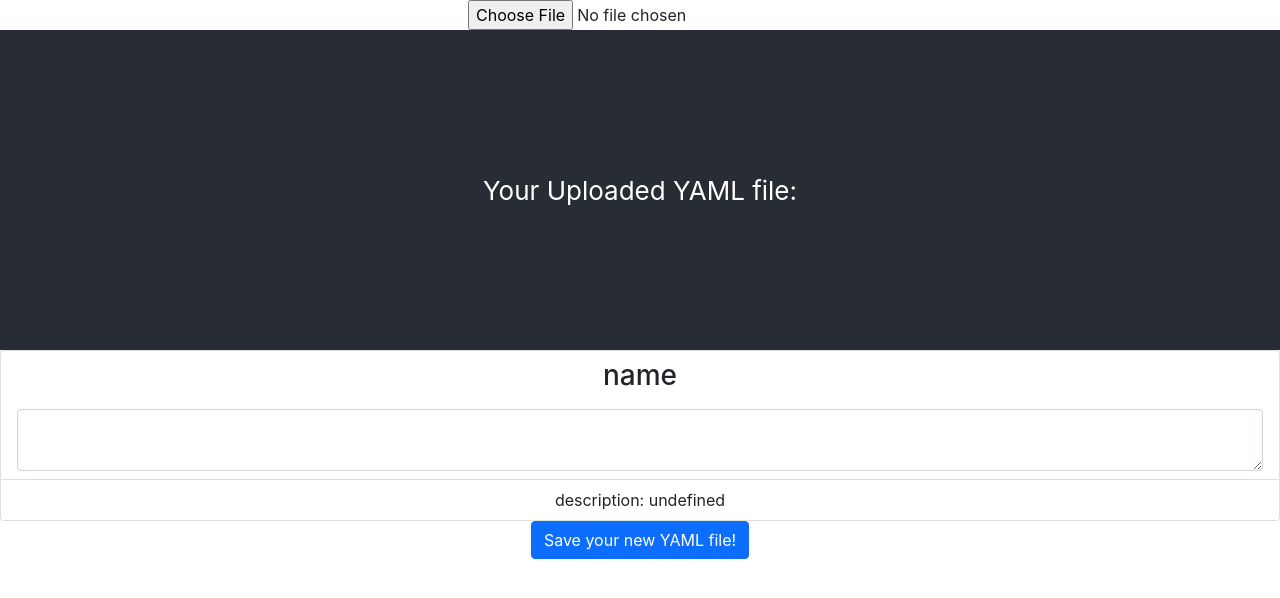
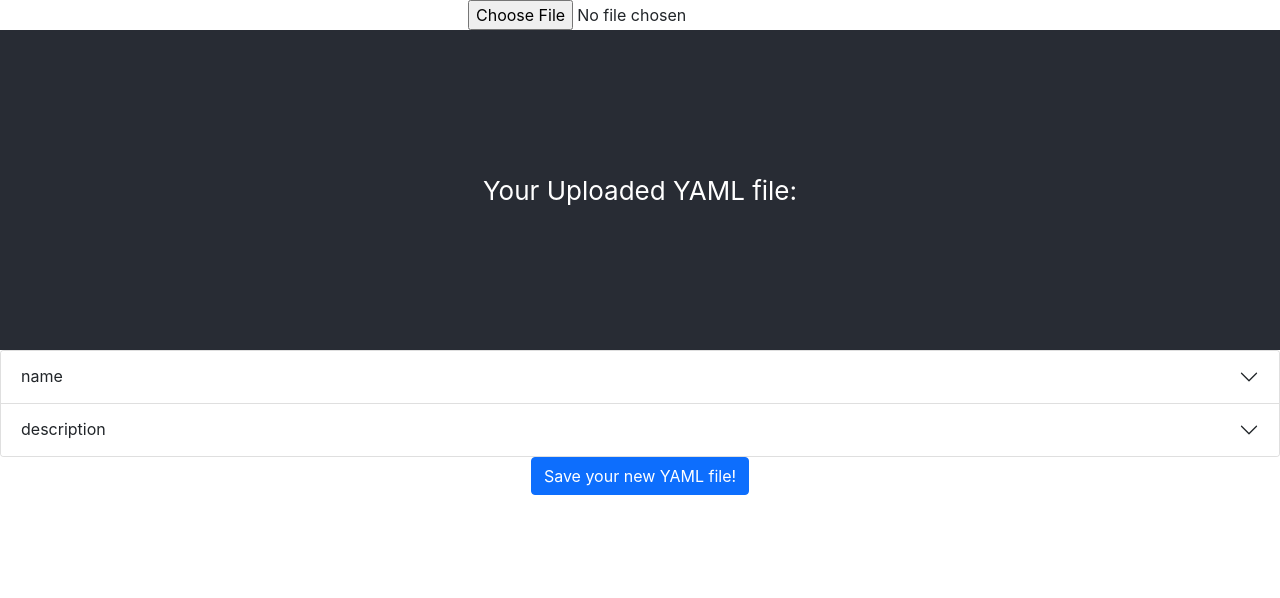
Before and after one commit to Cragmatic/KMK_yaml_editor, a React (Create React App) app: page / in a window 1280 px wide. Shown: the top 598 px of the page. Built offline with nearby package versions, Linux system fonts and the light colour scheme.

Commit message:
Changed ListItems to using an Accordion - Updated inline styles to re-create style in the new format

```diff
--- a/src/App.tsx
+++ b/src/App.tsx
@@ -1,7 +1,7 @@
 import React, { useState } from "react";
 import YAML from "yaml";
 import "./App.css";
-import { Button, Form, ListGroup } from "react-bootstrap";
+import { Button, Form, Accordion } from "react-bootstrap";
 import FileSaver from "file-saver";
 
 function App(): JSX.Element {
@@ -117,8 +117,10 @@ function App(): JSX.Element {
             ></input>
             <header className="App-header">Your Uploaded YAML file:</header>
             <div>
-                <ListGroup>
-                    <ListGroup.Item key={"name"}>
+                <Accordion alwaysOpen>
+                    <Accordion.Item eventKey={"name"}>
+                        <Accordion.Header>name</Accordion.Header>
+                        <Accordion.Body>
                             <Form key={"name"}>
                                 <Form.Group>
                                     <Form.Label>
@@ -136,15 +138,21 @@ function App(): JSX.Element {
                                     ></Form.Control>
                                 </Form.Group>
                             </Form>
-                    </ListGroup.Item>
-                    <ListGroup.Item key={"desc"}>
+                        </Accordion.Body>
+                    </Accordion.Item>
+
+                    <Accordion.Item eventKey={"desc"}>
+                        <Accordion.Header>description</Accordion.Header>
+                        <Accordion.Body>
                             {"description: " + yaml["description"]}
-                    </ListGroup.Item>
+                        </Accordion.Body>
+                    </Accordion.Item>
                     {yaml["game"] &&
                         Object.entries(yaml[yaml["game"]]).map(([key, value]) =>
                             checkForSpecialCases(key) ? (
-                                <ListGroup.Item
-                                    key={key}
+                                <Accordion.Item eventKey={key}>
+                                    <Accordion.Header>{key}</Accordion.Header>
+                                    <Accordion.Body
                                         style={{
                                             display: "grid",
                                             justifyItems: "center",
@@ -168,9 +176,12 @@ function App(): JSX.Element {
                                                 ></Form.Control>
                                             </Form.Group>
                                         </Form>
-                                </ListGroup.Item>
+                                    </Accordion.Body>
+                                </Accordion.Item>
                             ) : value.length ? (
-                                <ListGroup.Item key={key}>
+                                <Accordion.Item eventKey={key}>
+                                    <Accordion.Header>{key}</Accordion.Header>
+                                    <Accordion.Body>
                                         <h2>{key}</h2>
                                         <Form
                                             style={{
@@ -194,7 +205,9 @@ function App(): JSX.Element {
                                                         fontWeight: "bold"
                                                     }}
                                                     type={"checkbox"}
-                                                id={value + "-" + "checkbox"}
+                                                    id={
+                                                        value + "-" + "checkbox"
+                                                    }
                                                     label={value}
                                                     key={value}
                                                     onClick={() =>
@@ -206,12 +219,17 @@ function App(): JSX.Element {
                                                 ></Form.Check>
                                             ))}
                                         </Form>
-                                </ListGroup.Item>
+                                    </Accordion.Body>
+                                </Accordion.Item>
                             ) : (
                                 <div>
+                                    <Accordion.Item eventKey={key}>
+                                        <Accordion.Header>
+                                            {key}
+                                        </Accordion.Header>
+                                        <Accordion.Body>
                                             <h2>{key}</h2>
-                                    <ListGroup.Item
-                                        key={key}
+                                            <div
                                                 style={{
                                                     display: "grid",
                                                     justifyItems: "center",
@@ -219,21 +237,28 @@ function App(): JSX.Element {
                                                     grid: "auto-flow / repeat(2, 30%)"
                                                 }}
                                             >
-                                        {typeof value == "object" && value ? (
+                                                {value ? (
                                                     Object.entries(value).map(
                                                         ([key2, value2]) => (
                                                             <Form key={key2}>
                                                                 <Form.Group>
                                                                     <Form.Label>
-                                                                <h3>{key2}</h3>
+                                                                        <h3>
+                                                                            {
+                                                                                key2
+                                                                            }
+                                                                        </h3>
                                                                     </Form.Label>
                                                                     <Form.Control
                                                                         as="textarea"
-                                                                onChange={(e) =>
+                                                                        onChange={(
+                                                                            e
+                                                                        ) =>
                                                                             changeObjectOptions(
                                                                                 key,
                                                                                 key2,
-                                                                        e.target
+                                                                                e
+                                                                                    .target
                                                                                     .value
                                                                             )
                                                                         }
@@ -247,11 +272,13 @@ function App(): JSX.Element {
                                                 ) : (
                                                     <div></div>
                                                 )}
-                                    </ListGroup.Item>
+                                            </div>
+                                        </Accordion.Body>
+                                    </Accordion.Item>
                                 </div>
                             )
                         )}
-                </ListGroup>
+                </Accordion>
             </div>
             <Button
                 onClick={() =>
```
Lines whose indentation alone changed are shown as unchanged.
